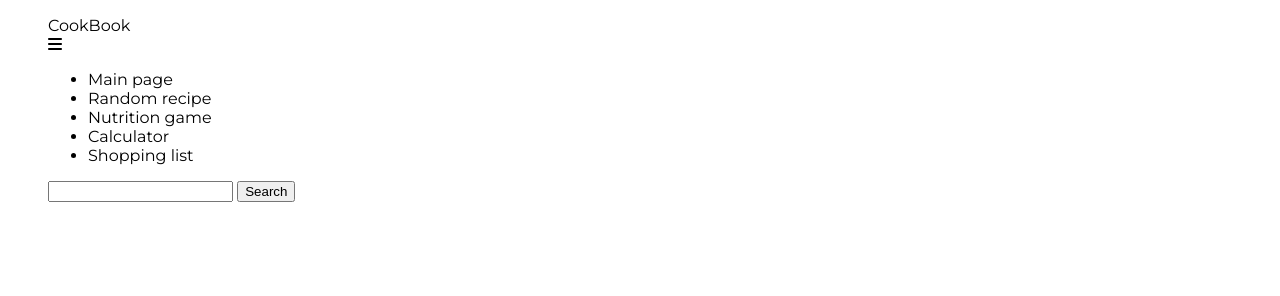
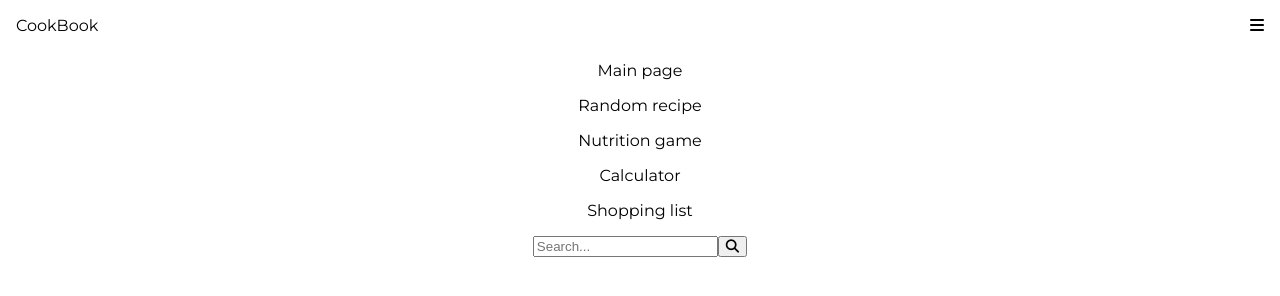
Before and after one commit to radekwojpl2/CodersCamp2020.CookBook, a website built with Parcel: page index.html in a window 1280 px wide. Built offline with nearby package versions, Linux system fonts and the light colour scheme.

Commit message:
Create basic style for menu

```diff
--- a/index.html
+++ b/index.html
@@ -17,16 +17,20 @@
             <div class="navigation__btn navigation__btn--hidden">
                 <i class="fas fa-bars"></i>
             </div>
-            <ul class="navigation__list navigation__list--hidden">
+            <div class="navigation__menu">
+                <ul class="navigation__list">
                     <li class="navigation__listItem">Main page</li>
                     <li class="navigation__listItem">Random recipe</li>
                     <li class="navigation__listItem">Nutrition game</li>
                     <li class="navigation__listItem">Calculator</li>
                     <li class="navigation__listItem">Shopping list</li>
                 </ul>
-            <div class="navigation__search navigation__search--hidden">
-                <input type="text" class="navigation__searchInput">
-                <button class="navigation__searchBtn">Search</button>
+                <div class="navigation__search">
+                    <input type="text" class="navigation__searchInput" placeholder="Search...">
+                    <button class="navigation__searchBtn">
+                        <i class="fas fa-search"></i>
+                    </button>
+                </div>
             </div>
         </nav>
     </menu>
--- a/styles/App.css
+++ b/styles/App.css
@@ -1,3 +1,55 @@
 body {
     font-family: 'Montserrat', sans-serif;
+    margin: 0;
 }
+
+.menu {
+    padding: 0;
+    display: flex;
+    justify-content: space-between;
+    position: relative;
+}
+
+.logo {
+    padding-left: 1rem;
+}
+
+.navigation__btn {
+   text-align: end;
+   padding-right: 1rem;
+}
+
+.navigation__menu {
+    position: absolute;
+    width: 100%;
+    top: 110%;
+    left: 0;
+    display: flex;
+    flex-direction: column;
+    align-items: center;
+    padding: 1rem 0;
+    transform: translateX(0);
+    transition: transform 0.3 ease-out;
+}
+}
+
+.navigation__menu--hidden {
+    transform: translateX(-100%);
+}
+
+.navigation__list {
+    list-style-type: none;
+    padding: 0;
+    margin: 0;
+    text-align: center;
+}
+
+.navigation__listItem {
+    padding: 0.5rem 0;
+}
+
+.navigation__search {
+    display: flex;
+    justify-content: space-around;
+    margin: 0.5rem 0;
+}
```
Lines whose indentation alone changed are shown as unchanged.
